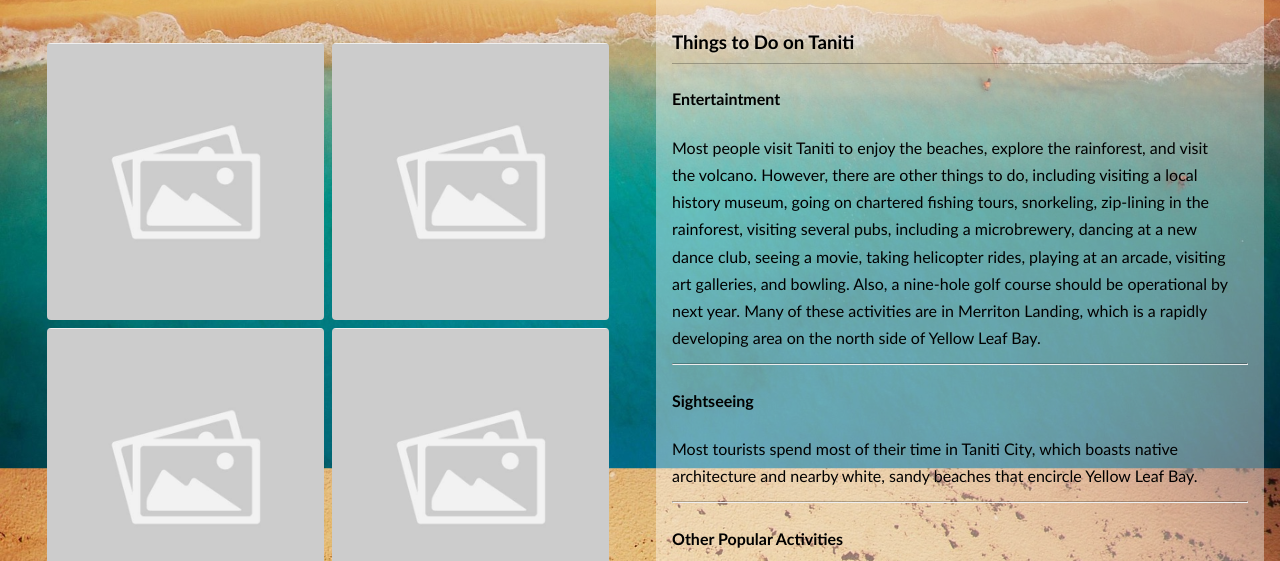
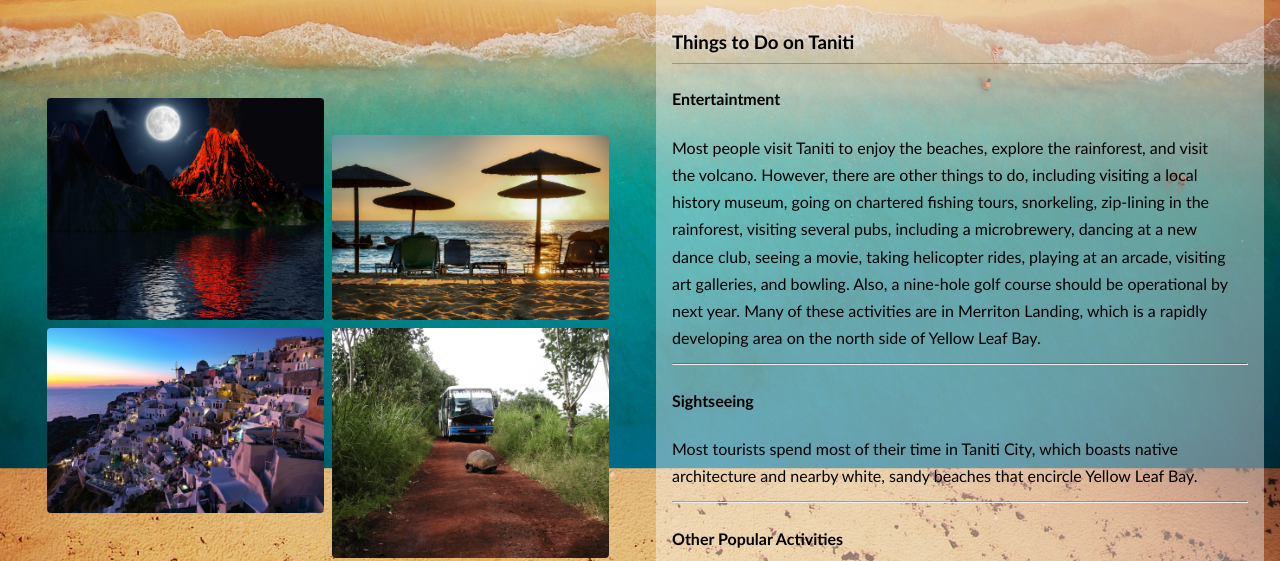
Before and after one commit to gmusialik91/taniti-prototype, a plain HTML site: page activities.html in a window 1280 px wide. Shown: the part 391-952 px from the top of the page. Drawn offline with Linux system fonts and the light colour scheme; a web font is replaced by a local one.

Commit message:
added photos to activities, added sources

```diff
--- a/activities.html
+++ b/activities.html
@@ -47,10 +47,10 @@
                 <p>Boat or bus tours of the island, hikes in the rainforest, and visits to Taniti's active volcano.</p>
             </div>
             <div class="image-column">
-                <img src="assets/img/misc/placeholder.jpg" alt="" loading="lazy">
-                <img src="assets/img/misc/placeholder.jpg" alt="" loading="lazy">
-                <img src="assets/img/misc/placeholder.jpg" alt="" loading="lazy">
-                <img src="assets/img/misc/placeholder.jpg" alt="" loading="lazy">
+                <img src="assets/img/activities/volcano.jpg" alt="Volcano at night" loading="lazy">
+                <img src="assets/img/activities/beach_chairs.jpg" alt="Chairs on the beach at sunset" loading="lazy">
+                <img src="assets/img/activities/sunset_houses.jpg" alt="Houses at sunset" loading="lazy">
+                <img src="assets/img/activities/island_bus.jpg" alt="Tour bus waits for a tortoise" loading="lazy">
             </div>
 
         </section>
```
Also changed, not shown: assets/img/activities/beach_chairs.jpg (added), assets/img/activities/island_bus.jpg (added), assets/img/activities/sunset_houses.jpg (added), assets/img/activities/volcano.jpg (added), 1 other file.
